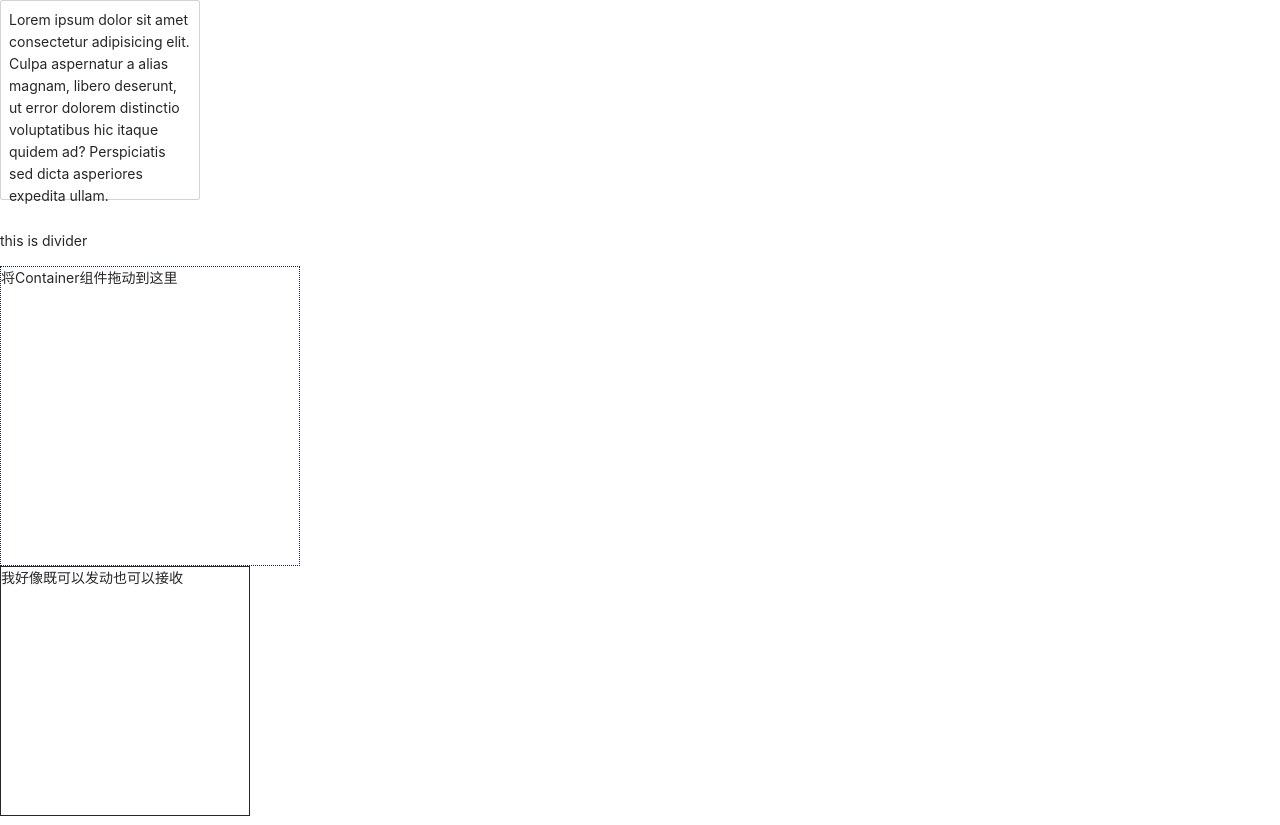
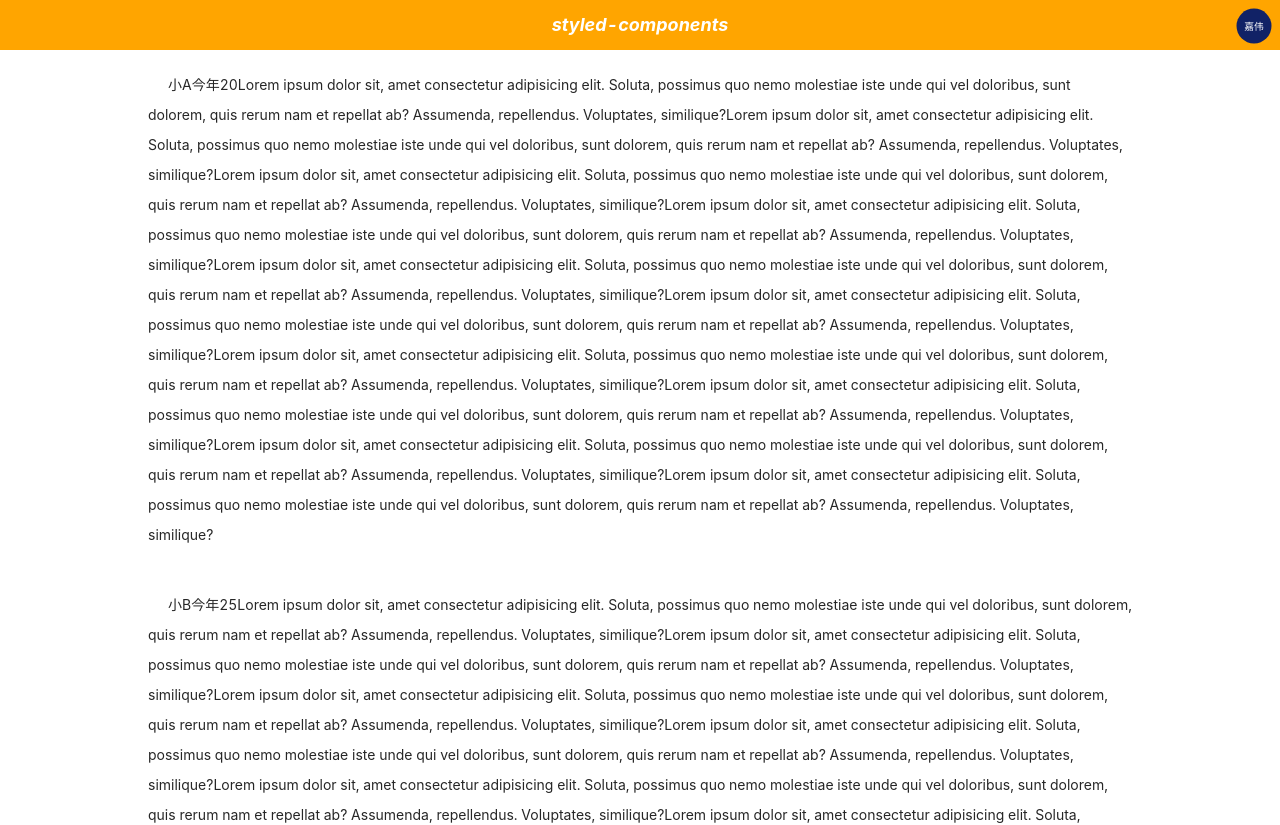
Before and after one commit to weishaodaren/Magellan, a React app: page / in a window 1280 px wide. Shown: the top 825 px of the page. Built offline with nearby package versions, Linux system fonts and the light colour scheme.

Commit message:
just 4 fun

```diff
--- a/src/App.tsx
+++ b/src/App.tsx
@@ -1,85 +1,100 @@
-import React, { useRef } from "react"
-import styled from "styled-components"
-import {
-    useDrag,
-    useDrop,
-    DropTargetMonitor,
-    DragSourceMonitor,
-} from "react-dnd"
+import React from "react"
+import styled, { keyframes } from "styled-components"
+import { Button, Paragraph, Avatar } from "./component/styled.component"
 
-const Container = styled.div`
-    border: 1px solid lightgray;
-    border-radius: 2px;
-    padding: 8px;
-    margin-bottom: 8px;
-    background-color: white;
-    width: 200px;
-    height: 200px;
+type Iprops = {
+    color: string
+    size: number
+}
+
+const demoList = [
+    { id: 1, name: 'A', age: 20 },
+    { id: 2, name: 'B', age: 25 },
+    { id: 3, name: 'C', age: 12 },
+]
+
+const backColor = 'orange'
+const Title = styled.div`
+    text-align: center;
+    background-color:${backColor || 'yellow'};
+    width: 100%;
+    height:50px;
+    line-height:50px;
+    color:#fff;
+    font-size:18px;
+    font-style:italic;
+    font-weight: bolder;
 `
-function App(): JSX.Element {
-    const [, dragger] = useDrag({
-        item: { type: "Container", id: 9527, name: "magellan", kind: "person" },
-        begin: (minoter: DragSourceMonitor) => ({
-            type: "Container",
-            id: 9527,
-            name: "magellan",
-            kind: "person",
-        }),
-    })
+
+const animate = keyframes`
+    10%{
+        transform: scale(1)
+    }
+    30%{
+        transform: scale(2)
+    }
+`
+const Custom = styled.div`
+    width:30%;
+    color:${backColor => backColor ? 'green' : 'pink'};
+    font-weight: bolder;
+    height:50px;
+    background-color:${backColor};
+    animation: ${animate} 1s linear infinite;
+`
+
+const PropsBtn = styled(Button)`
+    border: 10px dotted ${props => props.color};
+    color: #000;
+    width:${(props: Iprops) => props.size * 2}px;
+    height:${(props: Iprops) => props.size}px;
+`
+
+const App: React.FC<Iprops> = (props): JSX.Element => {
+    const [state, setState] = React.useState<string>('none')
+
+    const lorem = 'Lorem ipsum dolor sit, amet consectetur adipisicing elit. Soluta, possimus quo nemo molestiae iste unde qui vel doloribus, sunt dolorem, quis rerum nam et repellat ab? Assumenda, repellendus. Voluptates, similique?'
+
+    const handleChange: () => void = () => {
+        if (state === 'none') setState('block')
+        if (state === 'block') setState('none')
+    }
     return (
-        <>
-            <Container ref={dragger}>
-                <p>
-                    Lorem ipsum dolor sit amet consectetur adipisicing elit.
-                    Culpa aspernatur a alias magnam, libero deserunt, ut error
-                    dolorem distinctio voluptatibus hic itaque quidem ad?
-                    Perspiciatis sed dicta asperiores expedita ullam.
-                </p>
-            </Container>
+        <div>
+            <Title>{`styled-components`}</Title>
+            <Avatar color={props.color} size={props.size} onClick={handleChange} as='a'>{`嘉伟`}</Avatar>
 
-            <br />
-            <p>this is divider</p>
-            <Dustbin></Dustbin>
-            <Card></Card>
-        </>
+            <Paragraph>
+                {demoList.map(el => {
+                    return (
+                        <span key={el.id}>{`小${el.name}今年${el.age}`}
+                            {lorem.repeat(10)}
+                        </span>
+                    )
+                })}
+                <span className='specialSpan'>{new Date().toLocaleDateString()}</span>
+            </Paragraph>
+            <Paragraph className='specialSpan'>{new Date().toLocaleTimeString()}</Paragraph>
+            <Son state={state} />
+            <Button>{`打赏`}</Button>
+            <PropsBtn color={props.color} size={props.size} as='a'>{`点赞`}</PropsBtn>
+            <Custom />
+        </div>
     )
 }
 
-const Bin = styled.div`
-    width: 300px;
-    height: 300px;
-    border: 1px dotted #126;
+const SonElement = styled.div`
+    position:absolute;
+    top:50%;
+    left:50%;
+    transform:translateX(-50%);
+    width:500px;
+    height:500px;
+    border:1px solid gray;
+    background-color:black;
+    display:${(props: { state: string }) => props.state || 'none'};
 `
-const Dustbin = (): JSX.Element => {
-    const [collectProps, dropper] = useDrop({
-        accept: "Container",
-        collect: (minoter: DropTargetMonitor) => ({
-            isOver: minoter.isOver(),
-        }),
-    })
-    const bg = collectProps.isOver ? "deeppink" : "white"
-    const content = collectProps.isOver
-        ? "快松开，放到碗里"
-        : "将Container组件拖动到这里"
-    return (
-        <Bin ref={dropper} style={{ background: bg }}>
-            {content}
-        </Bin>
-    )
-}
-const CardDiv = styled.span`
-    display: inline-block;
-    width: 250px;
-    height: 250px;
-    border: 1px solid;
-`
-const Card = () => {
-    const ref = useRef<HTMLDivElement>(null)
-    const [, drop] = useDrop({ accept: "Card" })
-    const [, drag] = useDrag({ item: { type: "Card" } })
+const Son: React.FC<{ state: string }> = ({ state }): JSX.Element => <SonElement state={state} />
 
-    drag(drop(ref))
-    return <CardDiv ref={ref}>我好像既可以发动也可以接收</CardDiv>
-}
 
 export default App
--- /dev/null
+++ b/src/component/styled.component.ts
@@ -0,0 +1,79 @@
+import styled from "styled-components"
+
+const Button = styled.button`
+    border-radius: 3px;
+    padding: 0.5rem 0;
+    margin: 0.5rem 1rem;
+    width: 11rem;
+    color: #126;
+    border: 2px solid #000;
+    float:right;
+    margin-right: 40px;
+
+    ::before{
+        content:'“'
+    }::after{
+        content:'”'
+    }
+
+    :hover{
+        background-image: linear-gradient(#e66465, #9198e5);
+        color:#fff
+    }
+`
+
+const Paragraph = styled.p`
+    margin: 0 auto;
+    text-align:left;
+    width:80vw;
+    text-indent:20px;
+    span{
+        display:block;
+        padding:20px;
+        line-height:30px
+    }
+    :nth-child(1){
+           background-color: yellow;
+           color:red
+    }
+
+    .specialSpan{
+        color:blue;
+        font-size:16px;
+        display:inline;
+    }
+    &.specialSpan{
+        color:blue;
+        font-size:20px
+    }
+    & + &{
+        color: orange
+    }
+    @media (max-width: 400px) {
+         background-color:  red;
+        }
+`
+
+interface AvatarInterface {
+    size?: number
+    color?: string
+}
+const Avatar = styled.div`
+    width:${(props: AvatarInterface) => props.size}px;
+    height:${(props: AvatarInterface) => props.size}px;
+    line-height:${(props: AvatarInterface) => props.size}px;
+    text-align:center;
+    background-color: ${(props: AvatarInterface) => props.color};
+    position:absolute;
+    top:1px;
+    right:1px;
+    border-radius:50%;
+    color:#fff;
+    transform:scale(.7)
+`
+
+export {
+    Button,
+    Paragraph,
+    Avatar
+}
--- /dev/null
+++ b/src/global.styled.ts
@@ -0,0 +1,11 @@
+import { createGlobalStyle } from 'styled-components'
+
+const GlobalStyle = createGlobalStyle`
+    body{
+        margin:0;
+        padding:0;
+        background:#fff;
+    }
+`
+
+export default GlobalStyle
--- a/src/index.tsx
+++ b/src/index.tsx
@@ -3,11 +3,16 @@
 import App from "./App"
 import { DndProvider } from "react-dnd"
 import { HTML5Backend } from "react-dnd-html5-backend"
+import GlobalStyle from './global.styled'
+import { ThemeProvider } from 'styled-components'
 import "antd/dist/antd.css"
 
 ReactDOM.render(
     <DndProvider backend={HTML5Backend}>
-        <App />
+        {/* <ThemeProvider theme={{main:'red'}}> */}
+        <GlobalStyle />
+        <App {...{ color: "#126", size: 50 }} />
+        {/* </ThemeProvider> */}
     </DndProvider>,
     document.getElementById("root")
 )
```
